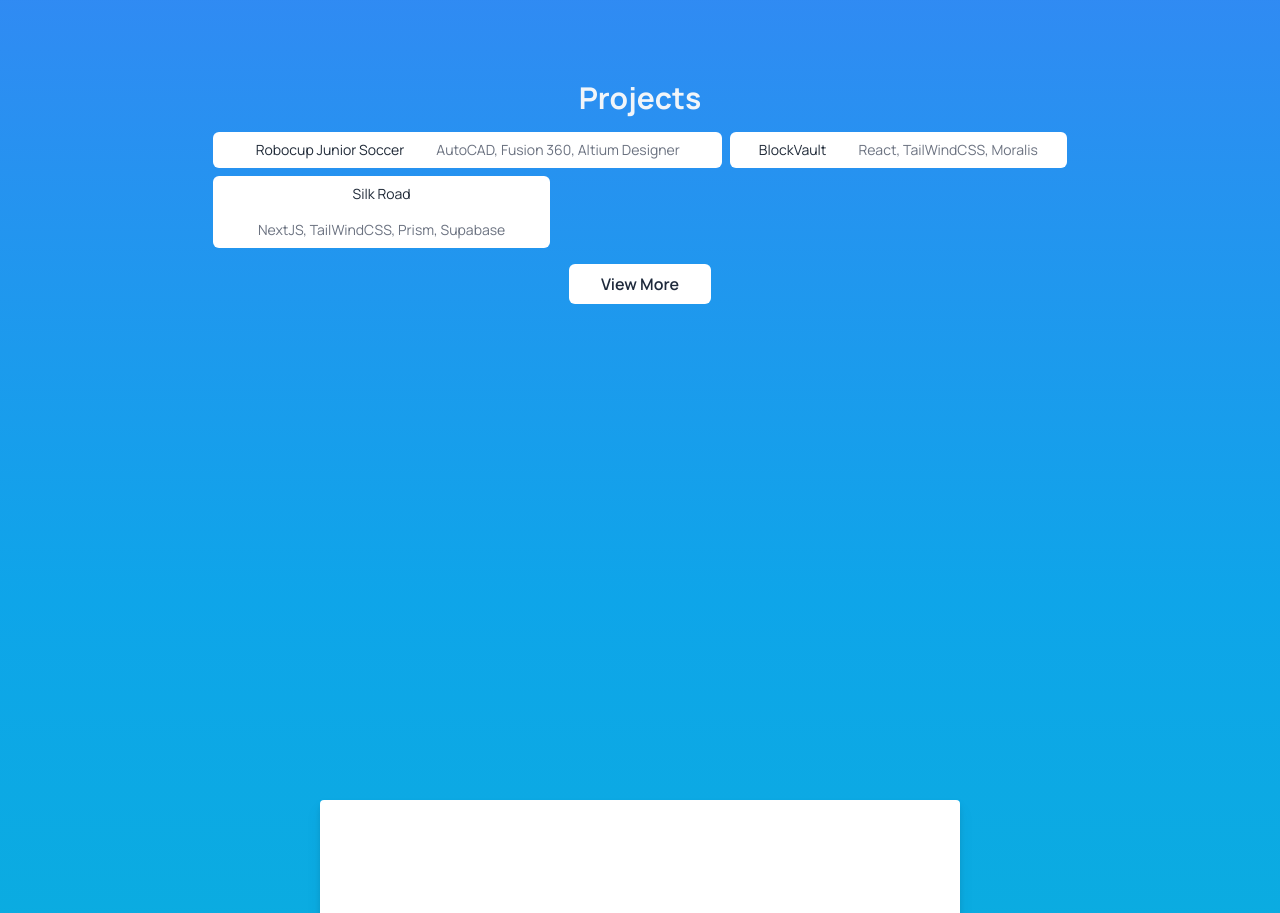
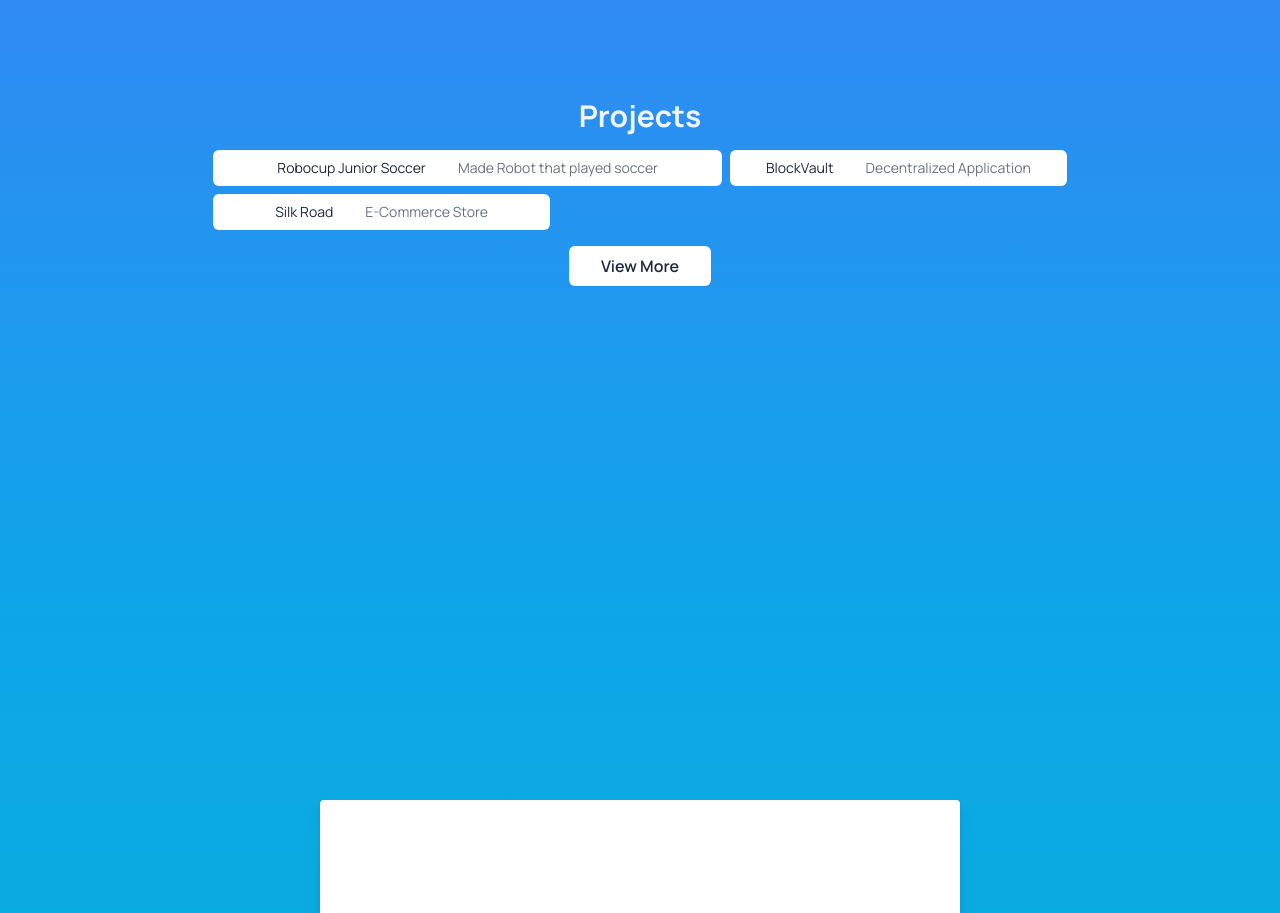
Before and after one commit to vincentcayadi/satoriarw, a Next.js app: page / in a window 1280 px wide. Shown: the part 1800-2713 px from the top of the page. Built offline with nearby package versions, Linux system fonts and the light colour scheme.

Commit message:
Edited Text

```diff
--- a/pages/_document.js
+++ b/pages/_document.js
@@ -7,10 +7,6 @@
         <Head>
           <link
             href="https://fonts.googleapis.com/css2?family=Manrope:wght@200;300;400;500;600;700;800&display=swap"
-            rel="stylesheet"
-          />
-          <link
-            href="https://fonts.googleapis.com/css2?family=Fira+Code:wght@200;300;400;500;600;700;800&display=swap"
             rel="stylesheet"
           />
         </Head>
--- a/pages/index.js
+++ b/pages/index.js
@@ -11,7 +11,7 @@
     <main>
       <Head>
         <title>Vincent Cayadi</title>
-        <meta name="description" content="Vincent Cayadi Portfolio Site" />
+        <meta name="description" content="Home | Vincent Cayadi" />
       </Head>
       <section className="grid w-full h-screen mx-auto select-none font-manrope place-items-center bg-gradient-to-b to-indigo-500 from-purple-500">
         <div className="w-3/4 mx-auto text-left text-purple-100 sm:w-max">
@@ -77,7 +77,7 @@
                 Robocup Junior Soccer
               </p>
               <p className="inline-block px-4 py-2 text-sm text-right text-gray-500">
-                AutoCAD, Fusion 360, Altium Designer
+                Made Robot that played soccer
               </p>
             </div>
             <div className="col-span-2 bg-white rounded-md">
@@ -85,7 +85,7 @@
                 BlockVault
               </p>
               <p className="inline-block px-4 py-2 text-sm text-right text-gray-500">
-                React, TailWindCSS, Moralis
+                Decentralized Application
               </p>
             </div>
             <div className="col-span-2 bg-white rounded-md">
@@ -93,7 +93,7 @@
                 Silk Road
               </p>
               <p className="inline-block px-4 py-2 text-sm text-right text-gray-500">
-                NextJS, TailWindCSS, Prism, Supabase
+                E-Commerce Store
               </p>
             </div>
           </div>
--- a/tailwind.config.js
+++ b/tailwind.config.js
@@ -1,14 +1,9 @@
 module.exports = {
-  content: [
-    "./pages/**/*.{js,ts,jsx,tsx}",
-    "./components/**/*.{js,ts,jsx,tsx}",
-    "./sections/**/*.{js,ts,jsx,tsx}",
-  ],
+  content: ["./pages/**/*.{js,ts,jsx,tsx}"],
   theme: {
     extend: {},
     fontFamily: {
       manrope: ["Manrope", "sans-serif"],
-      firacode: ["Fira Code", "monospace"],
     },
   },
   plugins: [require("@tailwindcss/typography")],
```
